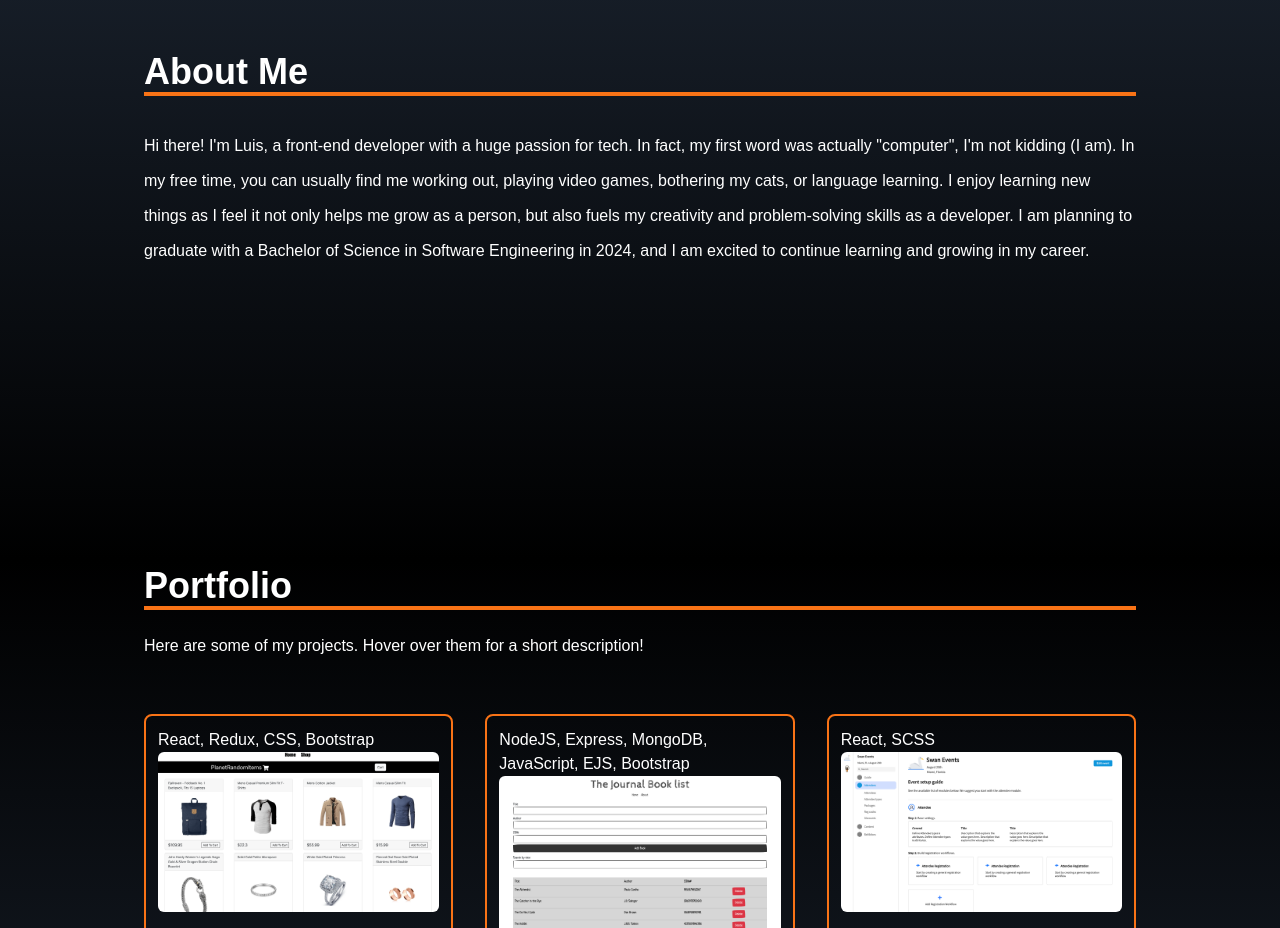
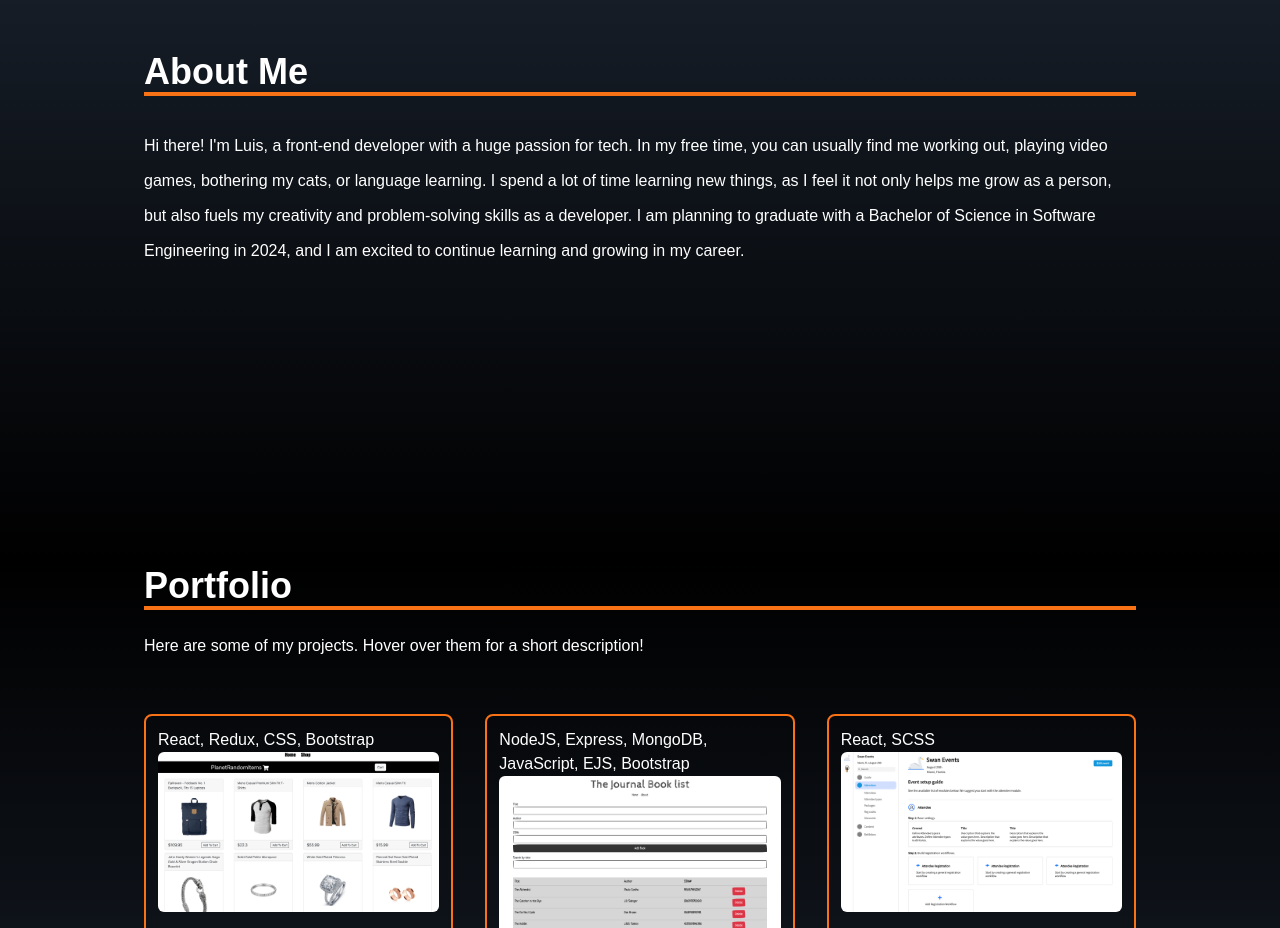
Before and after one commit to KrOhDee/portfolio-re, a React (Create React App) app: page / in a window 1280 px wide. Shown: the part 1040-1968 px from the top of the page. Built offline with nearby package versions, Linux system fonts and the light colour scheme; the HTML template or start-up script is replaced by a standard one; a web font is replaced by a local one.

Commit message:
Change wording

```diff
--- a/src/components/About.jsx
+++ b/src/components/About.jsx
@@ -15,14 +15,13 @@ const About = () => {
 
         <p className="about-me mt-15">
           Hi there! I'm Luis, a front-end developer with a huge passion for
-          tech. In fact, my first word was actually "computer", I'm not kidding
-          (I am). In my free time, you can usually find me working out, playing
-          video games, bothering my cats, or language learning. I enjoy learning
-          new things as I feel it not only helps me grow as a person, but also
-          fuels my creativity and problem-solving skills as a developer. I am
-          planning to graduate with a Bachelor of Science in Software
-          Engineering in 2024, and I am excited to continue learning and growing
-          in my career.
+          tech. In my free time, you can usually find me working out, playing
+          video games, bothering my cats, or language learning. I spend a lot of
+          time learning new things, as I feel it not only helps me grow as a
+          person, but also fuels my creativity and problem-solving skills as a
+          developer. I am planning to graduate with a Bachelor of Science in
+          Software Engineering in 2024, and I am excited to continue learning
+          and growing in my career.
         </p>
       </div>
     </div>
```
